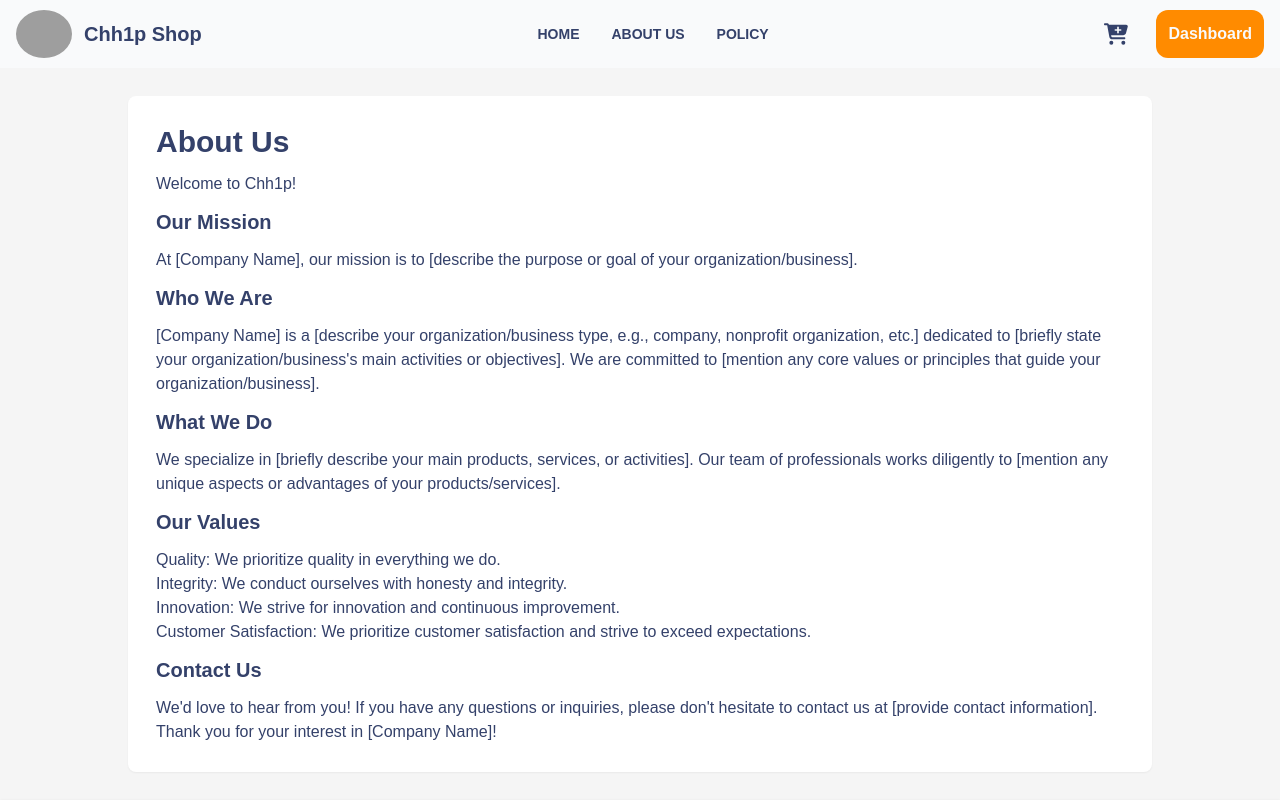
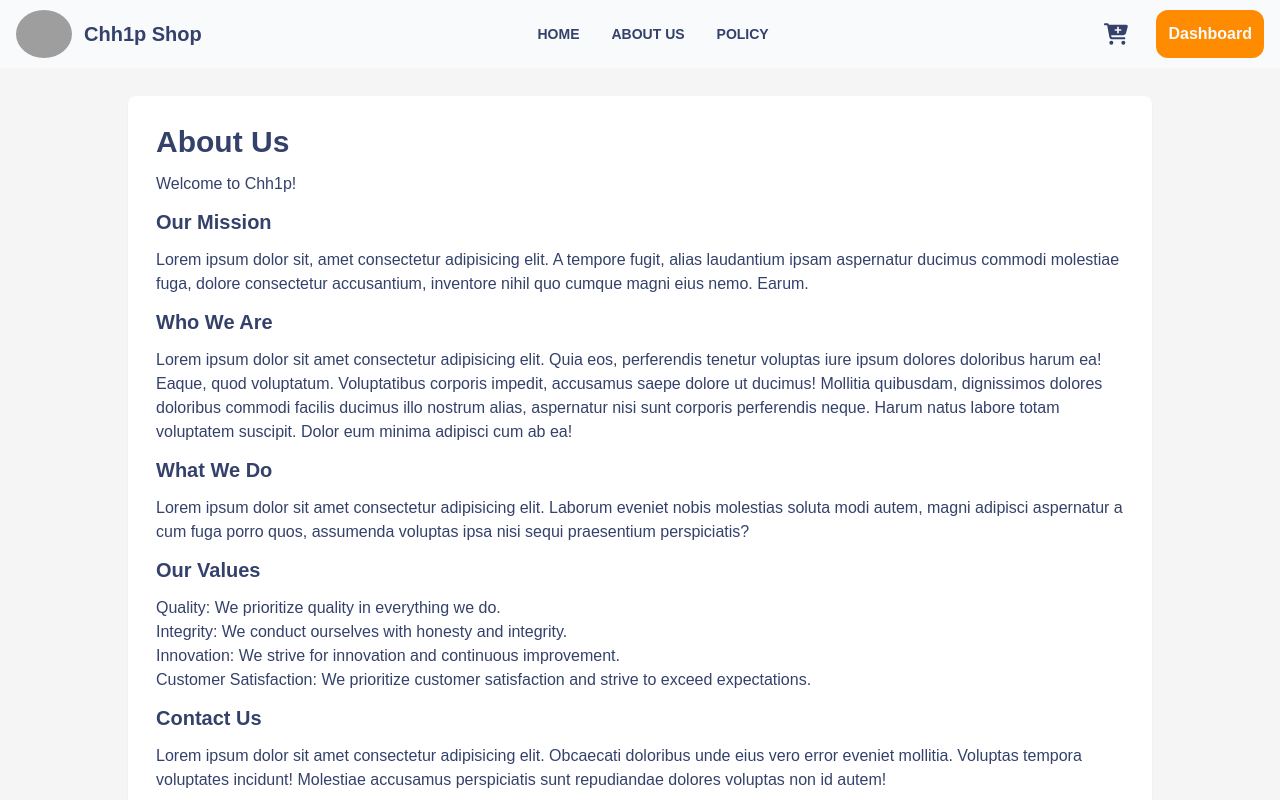
Before and after one commit to jipordev/next-mini-project, a Next.js app: page /about-us in a window 1280 px wide. Shown: the top 800 px of the page. Built offline with nearby package versions, Linux system fonts and the light colour scheme; grey boxes are pictures that could not be loaded; a web font is replaced by a local one.

Commit message:
fix error

```diff
--- a/src/app/about-us/page.tsx
+++ b/src/app/about-us/page.tsx
@@ -9,22 +9,16 @@ export default function AboutUsPage() {
           <p>Welcome to Chh1p!</p>
           <h1 className="text-xl font-bold">Our Mission</h1>
           <p>
-            At [Company Name], our mission is to [describe the purpose or goal
-            of your organization/business].
+            Lorem ipsum dolor sit, amet consectetur adipisicing elit. A tempore fugit, alias laudantium ipsam aspernatur ducimus commodi molestiae fuga, dolore consectetur accusantium, inventore nihil quo cumque magni eius nemo. Earum.
           </p>
           <h1 className="text-xl font-bold">Who We Are</h1>
           <p>
-            [Company Name] is a [describe your organization/business type, e.g.,
-            company, nonprofit organization, etc.] dedicated to [briefly state
-            your organization/business's main activities or objectives]. We are
-            committed to [mention any core values or principles that guide your
-            organization/business].
+            Lorem ipsum dolor sit amet consectetur adipisicing elit. Quia eos, perferendis tenetur voluptas iure ipsum dolores doloribus harum ea! Eaque, quod voluptatum. Voluptatibus corporis impedit, accusamus saepe dolore ut ducimus!
+            Mollitia quibusdam, dignissimos dolores doloribus commodi facilis ducimus illo nostrum alias, aspernatur nisi sunt corporis perferendis neque. Harum natus labore totam voluptatem suscipit. Dolor eum minima adipisci cum ab ea!
           </p>
           <h1 className="text-xl font-bold">What We Do</h1>
           <p>
-            We specialize in [briefly describe your main products, services, or
-            activities]. Our team of professionals works diligently to [mention
-            any unique aspects or advantages of your products/services].
+            Lorem ipsum dolor sit amet consectetur adipisicing elit. Laborum eveniet nobis molestias soluta modi autem, magni adipisci aspernatur a cum fuga porro quos, assumenda voluptas ipsa nisi sequi praesentium perspiciatis?
           </p>
           <h1 className="text-xl font-bold">Our Values</h1>
           <p>
@@ -37,9 +31,7 @@ export default function AboutUsPage() {
           </p>
           <h1 className="text-xl font-bold">Contact Us</h1>
           <p>
-            We'd love to hear from you! If you have any questions or inquiries,
-            please don't hesitate to contact us at [provide contact
-            information]. Thank you for your interest in [Company Name]!
+            Lorem ipsum dolor sit amet consectetur adipisicing elit. Obcaecati doloribus unde eius vero error eveniet mollitia. Voluptas tempora voluptates incidunt! Molestiae accusamus perspiciatis sunt repudiandae dolores voluptas non id autem!
           </p>
         </div>
       </p>
```
